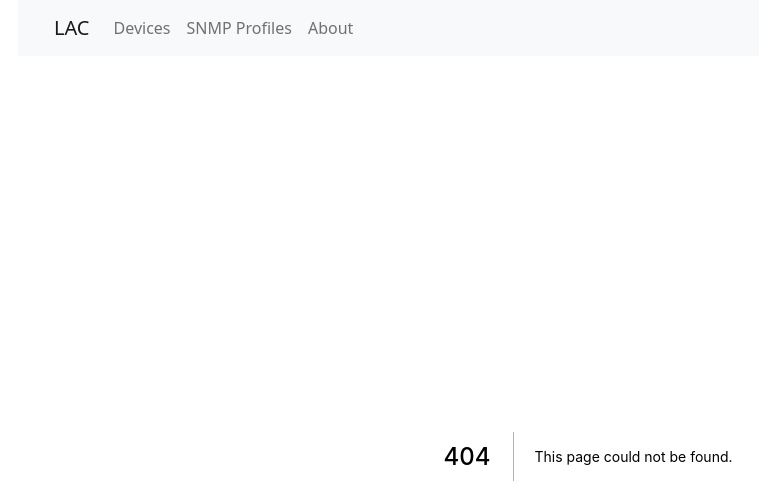
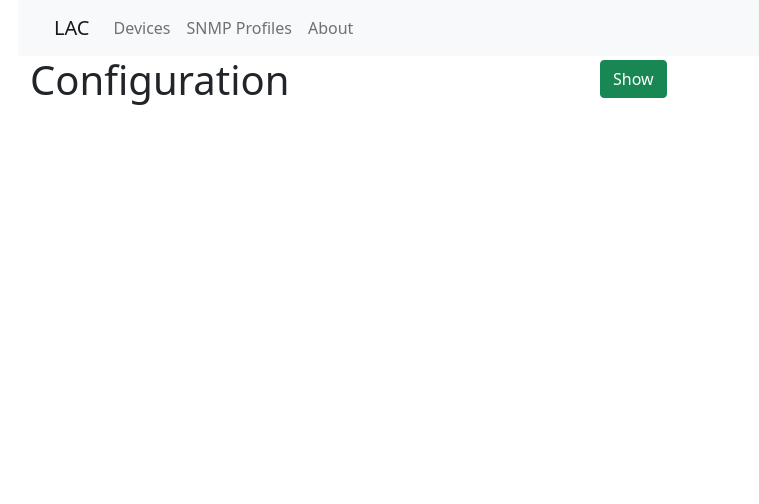
Before and after one commit to steledama/lac, a Next.js app: page /components/ConfHeader in a window 1280 px wide. Before the commit this address had no page. Shown: the top 504 px of the page, without its empty margins (52-811 px from the left). Built offline with nearby package versions, Linux system fonts and the light colour scheme.

Commit message:
confheader with togle button

```diff
--- /dev/null
+++ b/pages/components/ConfHeader.js
@@ -0,0 +1,26 @@
+import { Container, Row, Col, Button } from 'react-bootstrap';
+
+const ConfHeader = ({ showConf, onShow }) => {
+  return (
+    <>
+      <Container>
+        <Row>
+          <Col>
+            <h1>Configuration</h1>
+          </Col>
+          <Col>
+            <Button
+              className="mt-1"
+              variant={showConf ? 'secondary' : 'success'}
+              onClick={onShow}
+            >
+              {showConf ? 'Hide' : 'Show'}
+            </Button>
+          </Col>
+        </Row>
+      </Container>
+    </>
+  );
+};
+
+export default ConfHeader;
--- a/pages/components/Confeedback.js
+++ b/pages/components/Confeedback.js
@@ -1,7 +1,7 @@
 import { Alert } from 'react-bootstrap';
 
 const Confeedback = ({ conf, status }) => {
-  console.log(status);
+  // console.log(status);
   let alerts;
   switch (status) {
     case 'Network Error':
```
Also changed, not shown: pages/index.jsx (+6 -3 lines).
